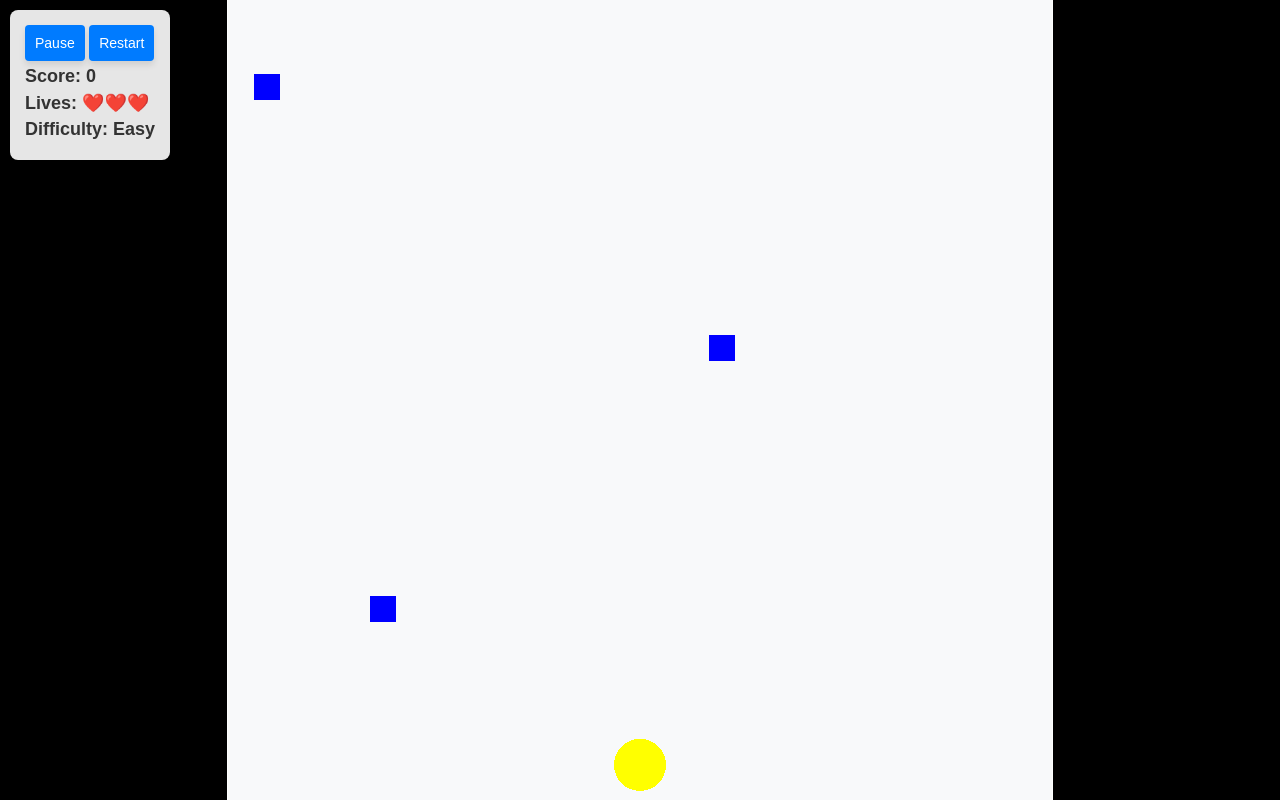
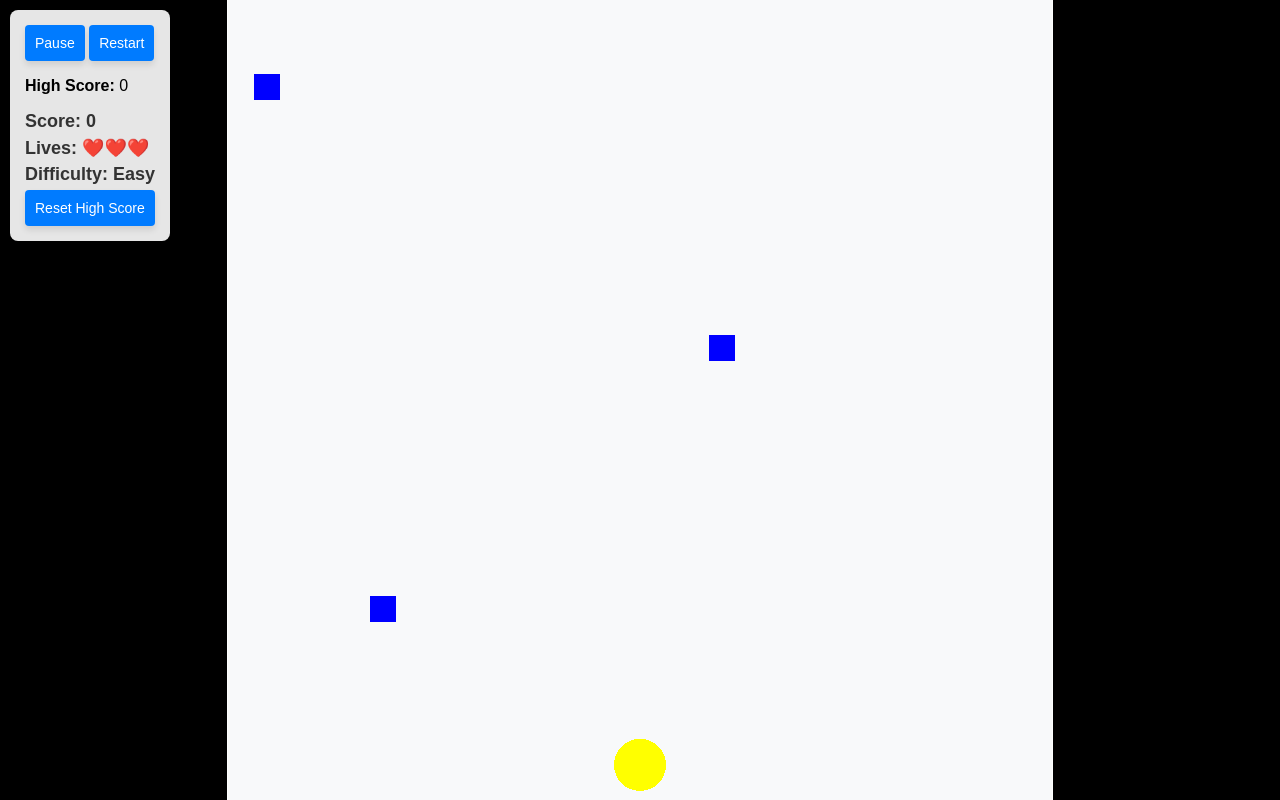
Before and after one commit to Gatan501st/ColorMatch_v2_webGL, a plain HTML site: page index.html in a window 1280 px wide. Both pictures are taken after a click on the button "Easy". Drawn offline with nearby package versions, Linux system fonts and the light colour scheme.

Commit message:
Commit
High score update

```diff
--- a/index.html
+++ b/index.html
@@ -20,9 +20,11 @@
   <div id="ui" style="display: none;">
     <button id="pause-btn">Pause</button>
     <button id="restart-btn">Restart</button>
+    <p id="highestScoreDisplay">High Score: 0</p>
     <p id="score">Score: 0</p>
     <p id="lives">Lives: 3</p>
     <p id="current-difficulty">Difficulty: Medium</p>
+    <button onclick="resetHighScore()">Reset High Score</button>
   </div>
 
   <!-- Game Over Screen -->
--- a/script.js
+++ b/script.js
@@ -189,6 +189,8 @@ const restartButton = document.getElementById('restart-btn');
 const difficultySelect = document.getElementById('difficulty');
 const scoreDisplay = document.getElementById('score');
 const livesDisplay = document.getElementById('lives');
+const highestScoreDisplay = document.getElementById("highestScoreDisplay");
+
 
 // Pause and resume functionality
 pauseButton.addEventListener('click', () => {
@@ -307,10 +309,28 @@ function updateCircleColor() {
   circle.material.color.lerp(targetColor, colorTransitionSpeed); // Interpolate towards target color
 }
 
+let highestScore = localStorage.getItem("highestScore") || 0;
+
 // Update UI
-function updateUI() {
-  scoreDisplay.innerHTML = `<strong>Score:</strong> ${score}`;
-  livesDisplay.innerHTML = `<strong>Lives:</strong> ${"❤️".repeat(lives)} ${"🖤".repeat(3 - lives)}`;
+
+  function updateUI() {
+
+    scoreDisplay.innerHTML = `<strong>Score:</strong> ${score}`;
+    livesDisplay.innerHTML = `<strong>Lives:</strong> ${"❤️".repeat(lives)} ${"🖤".repeat(3 - lives)}`;
+
+    if (score > highestScore) {
+      highestScore = score; // Update the highest score
+      localStorage.setItem("highestScore", highestScore); // Save it to localStorage
+    }
+  highestScoreDisplay.innerHTML = `<strong>High Score:</strong> ${highestScore}`;
+
+}
+
+function resetHighScore() {
+  localStorage.removeItem("highestScore"); // Remove the high score from storage
+  highestScore = 0; // Reset the in-memory highest score
+  highestScoreDisplay.innerHTML = `<strong>Highest Score:</strong> ${highestScore}`; // Update the display
+  alert("High score has been reset!");
 }
 
 function restartGame() {
```
